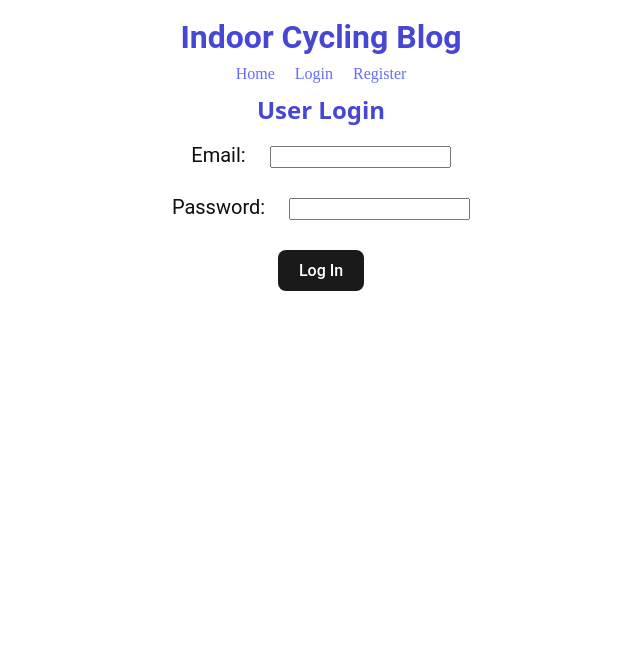
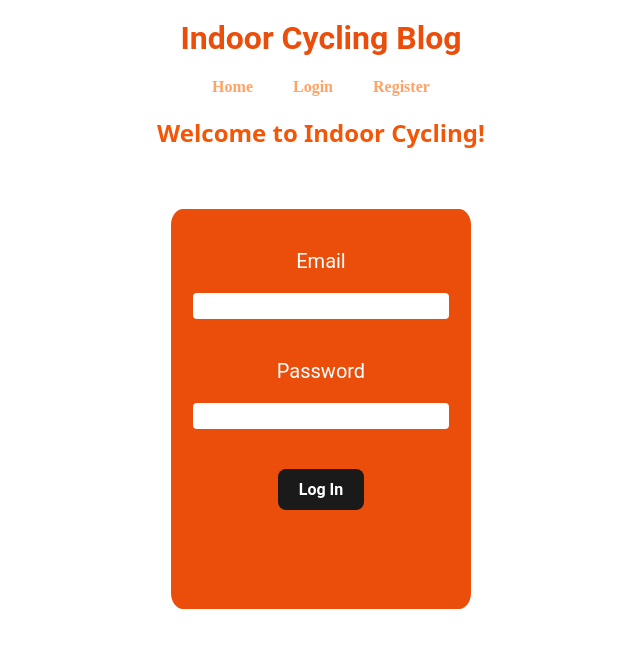
Before and after one commit to Anne-Zwift/vite-indoorcyclingblog, a website built with Vite: page index.html in a window 1280 px wide. Shown: the whole page, without its empty margins (319-959 px from the left). Built offline with nearby package versions, Linux system fonts and the light colour scheme.

Commit message:
Adding and playing around with basic styling.

```diff
--- a/src/pages/LoginPage.ts
+++ b/src/pages/LoginPage.ts
@@ -16,7 +16,7 @@ export function LoginPage(): HTMLDivElement {
   pageContainer.className = 'login-page-container';
 
   const title = document.createElement('h2');
-  title.textContent = 'User Login';
+  title.textContent = 'Welcome to Indoor Cycling!';
 
   const messageArea = document.createElement('div');
   messageArea.id = 'loginMessage';
@@ -29,11 +29,11 @@ export function LoginPage(): HTMLDivElement {
 
   loginForm.innerHTML = `
   <div class="form-group">
-   <label for="email">Email:</label>
-   <input type="email" id="email" name="email" required>
+   <label for="email">Email</label>
+   <input type="email" id="mail" name="email" required>
   </div>
   <div class="form-group">
-   <label for="password">Password:</label>
+   <label for="password">Password</label>
    <input type="password" id="password" name="password" required>
   </div>
    <button type="submit" id="loginSubmitButton">Log In</button>
--- a/src/pages/PostFeed.ts
+++ b/src/pages/PostFeed.ts
@@ -12,16 +12,16 @@ export function PostFeed(): HTMLDivElement {
   pageContainer.id = 'post-feed-page';
   //form components
   const title = document.createElement('h1');
-  title.textContent = 'Social Feed';
+  title.textContent = 'Indoor Off Season Activities';
 
   const subtitle = document.createElement('p');
-  subtitle.textContent = 'View the latest posts from our community.';
+  subtitle.textContent = 'Get inspired for indoor Cycling. View the latest posts from our community.';
 
   //reactivity will be added to the btn, hidden/shown based on login status.
   const actionButton = document.createElement('button');
   actionButton.id = 'create-post-button';
   actionButton.textContent = 'Create New Post';
-  actionButton.style.display = state.isLoggedIn ? 'block' : 'none';
+  actionButton.style.display = state.isLoggedIn ? '' : 'none';//for now removed the 'block'
 
   const postsContainer = document.createElement('div');
   postsContainer.id = 'posts-container';
--- a/src/style.css
+++ b/src/style.css
@@ -13,8 +13,8 @@
   --font-size-large: 24px;
   --font-size-x-large: 32px;
 
-  --color-primary: rgb(71, 71, 212);
-  --color-secondary: rgb(105, 104, 104);
+  --color-primary: #f45607;
+  --color-secondary: rgb(235, 78, 10);
   --background-color: #ecf0f1;
   --color-text-button: #fff;
   --color-text: #000;
@@ -33,34 +33,32 @@
   -moz-osx-font-smoothing: grayscale;*/
 }
 
-* {
-  margin: 10px;
+/*Common styles*/
+body {
+  margin: 0;
   padding: 0;
   box-sizing: border-box;
+  justify-self: center;
   text-align: center;
+  display: flex;
+  min-height: 100vh;
+  background: linear-gradient(#23243edb);
 }
 
 a {
-  font-weight: 500;
-  color: #646cff;
+  font-weight: 600;
+  color: #ffa264;
   text-decoration: inherit;
+  padding: 20px;
 }
 
 a:hover {
-  color: #535bf2;
+  color: #a6f40b;
 }
 
-/*body {
-  margin: 0;
-  display: flex;
-  place-items: center;
-  min-width: 320px;
-  min-height: 100vh;
-}*/
-
-#h1 {
+h1 {
   font-family: var(--font-family-text);
-  color: var(--color-primary);
+  color: var(--color-secondary);
   font-size: var(--font-size-x-large);
   line-height: 1.1;
   font-weight: var(--font-weight-text-bolder);
@@ -71,51 +69,42 @@ h2 {
   color: var(--color-primary);
 }
 
+h3 {
+  max-width: 600px;
+}
+
+#loginForm {
+  display: inline-block;
+  width: 300px;
+  height: 400px;
+  background-color: var(--color-secondary);
+  border-radius: 4%;
+  margin-top: 40px;
+}
+
 label {
+  display: block;
   font-family: var(--font-family-text);
   font-size: var(--font-size-base);
-  color: #0e0f0d;
+  color: var(--color-text-button);
+  margin: 40px 0px 10px 0px;
 }
 
 input {
-  max-width: 300px;
+  width: 250px;
   height: 22px;
+  margin-top: 10px;
+  border-radius: 4px;
+  border: 1px solid transparent;
 }
-
-/*#app {
-  max-width: 1280px;
-  margin: 0 auto;
-  padding: 2rem;
-  text-align: center;
-}
-
-.logo {
-  height: 6em;
-  padding: 1.5em;
-  will-change: filter;
-  transition: filter 300ms;
-}
-.logo:hover {
-  filter: drop-shadow(0 0 2em #646cffaa);
-}
-.logo.vanilla:hover {
-  filter: drop-shadow(0 0 2em #3178c6aa);
-}*/
-
-/*.card {
-  padding: 2em;
-}
-
-.read-the-docs {
-  color: #888;
-}*/
 
 button {
   border-radius: 8px;
   border: 1px solid transparent;
+  margin-top: 40px;
   padding: 10px 20px;
   font-size: var(--font-size-small);
-  font-weight: 500;
+  font-weight: 600;
   font-family: var(--font-family-text);
   color: #fff;
   background-color: #1a1a1a;
@@ -125,13 +114,48 @@ button {
 
 button:hover {
   background-color: var(--color-secondary);
-  border-color: var(--color-secondary);
+  border-color: var(--color-text-button);
 }
 
 button:focus,
 button:focus-visible {
   outline: 4px auto -webkit-focus-ring-color;
 }
+
+/*PostForm.ts*/
+.status-message {
+  padding: 10px;
+  margin: 10px 0;
+  border-radius: 4px;
+  display: block;
+}
+
+.status-success {
+  color: var(--color-text-go);
+  border: 1px solid #d6e9c6;
+}
+
+.status-error {
+  color: var(--color-text-warning);
+  border: 1px solid #ebccd1;
+}
+
+/*Post Feed Container*/
+
+.post-card {
+  max-width: 600px;
+  text-align: inherit;
+  margin: 10px;
+}
+
+.post-image {
+  max-width: 300px;
+  margin-top: 40px;
+  margin-bottom: 20px;
+  border-radius: 24px;
+  border: 1px solid transparent;
+}
+
 
 /*@media (prefers-color-scheme: light) {
   :root {
```
